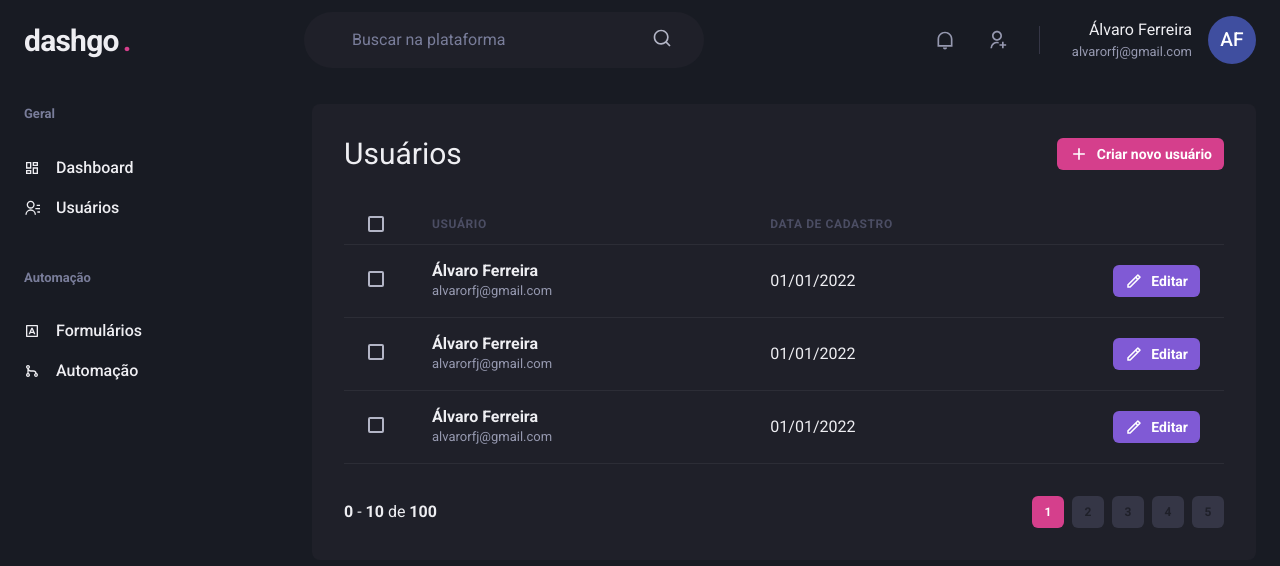
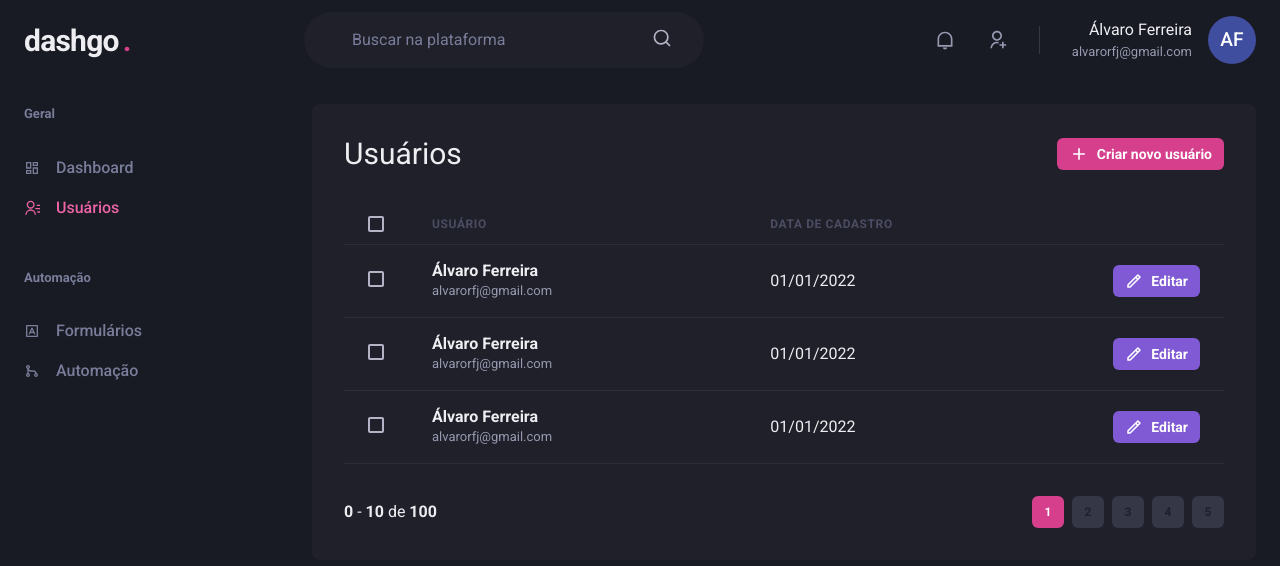
Before and after one commit to alvarorfj/dashgo, a Next.js app: page /users in a window 1280 px wide. Shown: the top 566 px of the page. Built offline with nearby package versions, Linux system fonts and the light colour scheme.

Commit message:
adicionando links

```diff
--- /dev/null
+++ b/src/components/ActiveLink.tsx
@@ -0,0 +1,28 @@
+import Link, { LinkProps } from "next/link";
+import { useRouter } from "next/router";
+import { cloneElement, ReactElement } from "react";
+
+interface ActiveLinkProps extends LinkProps {
+  children: ReactElement;
+  shouldMatchExactHref?: boolean;
+}
+export function ActiveLink({
+  children,
+  shouldMatchExactHref = false,
+  ...rest
+}: ActiveLinkProps) {
+  const { asPath } = useRouter();
+  let isActive =
+    (shouldMatchExactHref && asPath === rest.href) ||
+    asPath === rest.as ||
+    (!shouldMatchExactHref && asPath.startsWith(String(rest.href))) ||
+    asPath.startsWith(String(rest.as));
+
+  return (
+    <Link {...rest} passHref>
+      {cloneElement(children, {
+        color: isActive ? "pink.400" : "gray.400",
+      })}
+    </Link>
+  );
+}
--- a/src/components/Pagination/index.tsx
+++ b/src/components/Pagination/index.tsx
@@ -1,11 +1,15 @@
-import { Box, Button, Stack } from "@chakra-ui/react";
+import { Box, Button, Stack, useBreakpointValue } from "@chakra-ui/react";
 import { PageDetails } from "./PageDetails";
 import { PaginationItem } from "./PaginationItem";
 
 export function Pagination() {
+  const isWideVersion = useBreakpointValue({
+    base: false,
+    lg: true
+  });
   return (
     <Stack
-      direction="row"
+      direction={isWideVersion ? "row" : "column"}
       mt="8"
       justify="space-between"
       align="center"
--- a/src/components/Sidebar/NavLink.tsx
+++ b/src/components/Sidebar/NavLink.tsx
@@ -1,16 +1,26 @@
-import { Icon, Link, Text, LinkProps as ChakraLinkProps } from "@chakra-ui/react";
+import {
+  Icon,
+  Link as ChakraLink,
+  Text,
+  LinkProps as ChakraLinkProps,
+} from "@chakra-ui/react";
 import { ElementType } from "react";
-interface NavLinkProps extends ChakraLinkProps{
+import Link from "next/link";
+import { ActiveLink } from "../ActiveLink";
+interface NavLinkProps extends ChakraLinkProps {
   icon: ElementType;
   linkName: string;
+  href: string;
 }
-export function NavLink({icon, linkName, ...rest}: NavLinkProps) {
+export function NavLink({ icon, linkName,href, ...rest }: NavLinkProps) {
   return (
-    <Link display="flex" alignItems="center" {...rest}>
+    <ActiveLink href={href} passHref>
+      <ChakraLink display="flex" alignItems="center" {...rest}>
         <Icon as={icon}></Icon>
         <Text ml="4" fontWeight="medium">
           {linkName}
         </Text>
-    </Link>
+      </ChakraLink>
+    </ActiveLink>
   );
 }
--- a/src/components/Sidebar/SidebarNav.tsx
+++ b/src/components/Sidebar/SidebarNav.tsx
@@ -7,12 +7,12 @@ export function SidebarNav() {
   return (
     <Stack spacing="12" align="flex-start">
       <NavSection sectionName="Geral">
-        <NavLink icon={RiDashboardLine} linkName="Dashboard"></NavLink>
-        <NavLink icon={RiContactsLine} linkName="Usuários"></NavLink>
+        <NavLink icon={RiDashboardLine} linkName="Dashboard" href={"/dashboard"}></NavLink>
+        <NavLink icon={RiContactsLine} linkName="Usuários" href={"/users"}></NavLink>
       </NavSection>
       <NavSection sectionName="Automação">
-        <NavLink icon={RiInputMethodLine} linkName="Formulários"></NavLink>
-        <NavLink icon={RiGitMergeLine} linkName="Automação"></NavLink>
+        <NavLink icon={RiInputMethodLine} linkName="Formulários" href={"/forms"}></NavLink>
+        <NavLink icon={RiGitMergeLine} linkName="Automação" href={"/automation"}></NavLink>
       </NavSection>
     </Stack>
   );
--- a/src/pages/users/index.tsx
+++ b/src/pages/users/index.tsx
@@ -12,7 +12,9 @@ import {
   Thead,
   Tr,
   Text,
+  useBreakpointValue,
 } from "@chakra-ui/react";
+import Link from "next/link";
 import { RiAddLine, RiPencilLine } from "react-icons/ri";
 
 import { Header } from "../../components/Header";
@@ -20,6 +22,10 @@ import { Pagination } from "../../components/Pagination";
 import { Sidebar } from "../../components/Sidebar";
 
 export default function UserList() {
+  const isWideVersion = useBreakpointValue({
+    base: false,
+    lg: true,
+  });
   return (
     <Box>
       <Header />
@@ -30,32 +36,38 @@ export default function UserList() {
             <Heading size="lg" fontWeight="normal">
               Usuários
             </Heading>
+            <Link href={"users/create"} passHref>
               <Button
                 as="a"
                 size="sm"
                 fontSize="sm"
                 colorScheme="pink"
-              leftIcon={<Icon as={RiAddLine} fontSize="20"/>}
+                leftIcon={<Icon as={RiAddLine} fontSize="20" />}
               >
-              Criar novo usuário
+                {isWideVersion ? "Criar novo usuário" : "Novo usuário"}
               </Button>
+            </Link>
           </Flex>
           <Table colorScheme="whiteAlpha">
             <Thead>
               <Tr>
+                {isWideVersion && (
                   <Th px="6" color="gray.300" width="8">
                     <Checkbox colorScheme="pink"></Checkbox>
                   </Th>
+                )}
                 <Th>Usuário</Th>
-                <Th>Data de cadastro</Th>
+                {isWideVersion && <Th>Data de cadastro</Th>}
                 <Th width="8"></Th>
               </Tr>
             </Thead>
             <Tbody>
               <Tr>
+                {isWideVersion && (
                   <Td px="6">
                     <Checkbox colorScheme="pink"></Checkbox>
                   </Td>
+                )}
                 <Td>
                   <Box>
                     <Text fontWeight="bold">Álvaro Ferreira</Text>
@@ -64,25 +76,29 @@ export default function UserList() {
                     </Text>
                   </Box>
                 </Td>
-                <Td>01/01/2022</Td>
+                {isWideVersion && <Td>01/01/2022</Td>}
                 <Td>
+                  {isWideVersion && (
                     <Button
                       as="a"
                       size="sm"
                       fontSize="sm"
                       colorScheme="purple"
-                    leftIcon={<Icon as={RiPencilLine} fontSize="18"/>}
+                      leftIcon={<Icon as={RiPencilLine} fontSize="18" />}
                     >
                       Editar
                     </Button>
+                  )}
                 </Td>
               </Tr>
             </Tbody>
             <Tbody>
               <Tr>
+                {isWideVersion && (
                   <Td px="6">
                     <Checkbox colorScheme="pink"></Checkbox>
                   </Td>
+                )}
                 <Td>
                   <Box>
                     <Text fontWeight="bold">Álvaro Ferreira</Text>
@@ -91,25 +107,29 @@ export default function UserList() {
                     </Text>
                   </Box>
                 </Td>
-                <Td>01/01/2022</Td>
+                {isWideVersion && <Td>01/01/2022</Td>}
                 <Td>
+                  {isWideVersion && (
                     <Button
                       as="a"
                       size="sm"
                       fontSize="sm"
                       colorScheme="purple"
-                    leftIcon={<Icon as={RiPencilLine} fontSize="18"/>}
+                      leftIcon={<Icon as={RiPencilLine} fontSize="18" />}
                     >
                       Editar
                     </Button>
+                  )}
                 </Td>
               </Tr>
             </Tbody>
             <Tbody>
               <Tr>
+                {isWideVersion && (
                   <Td px="6">
                     <Checkbox colorScheme="pink"></Checkbox>
                   </Td>
+                )}
                 <Td>
                   <Box>
                     <Text fontWeight="bold">Álvaro Ferreira</Text>
@@ -118,17 +138,19 @@ export default function UserList() {
                     </Text>
                   </Box>
                 </Td>
-                <Td>01/01/2022</Td>
+                {isWideVersion && <Td>01/01/2022</Td>}
                 <Td>
+                  {isWideVersion && (
                     <Button
                       as="a"
                       size="sm"
                       fontSize="sm"
                       colorScheme="purple"
-                    leftIcon={<Icon as={RiPencilLine} fontSize="18"/>}
+                      leftIcon={<Icon as={RiPencilLine} fontSize="18" />}
                     >
                       Editar
                     </Button>
+                  )}
                 </Td>
               </Tr>
             </Tbody>
```
Also changed, not shown: src/pages/users/create.tsx (+16 -6 lines). Lines whose indentation alone changed are shown as unchanged.
